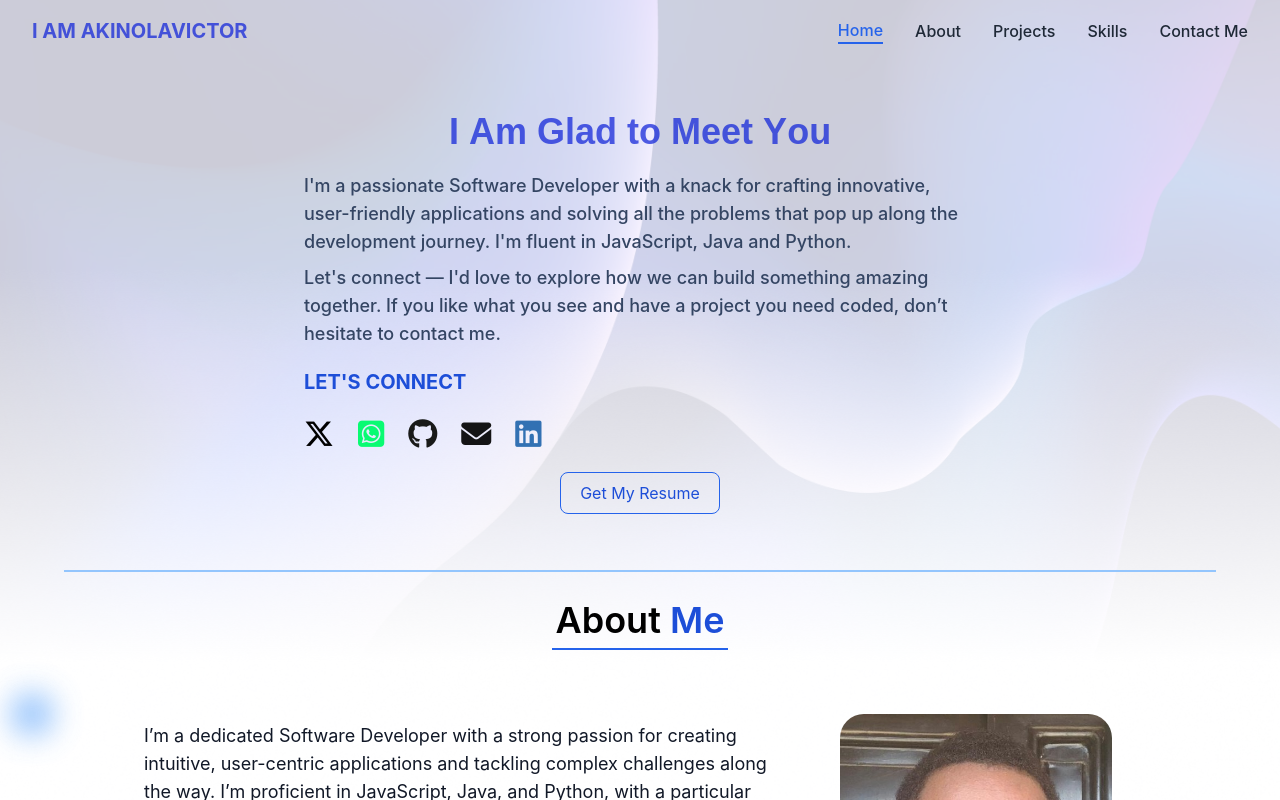
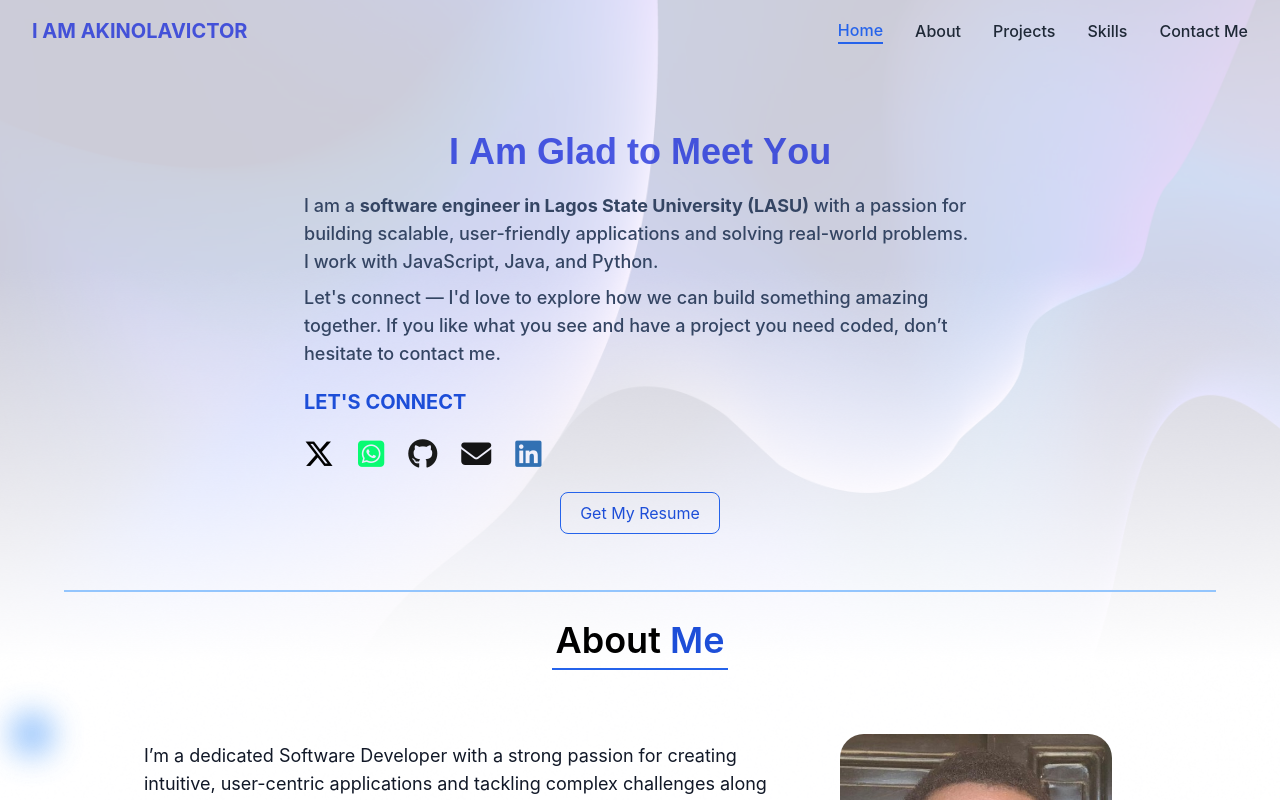
Before and after one commit to Alphaboy20023/NewPortfolio, a React (Create React App) app: page / in a window 1280 px wide. Shown: the top 800 px of the page. Built offline with nearby package versions, Linux system fonts and the light colour scheme.

Commit message:
added sr

```diff
--- a/src/pages/Home.tsx
+++ b/src/pages/Home.tsx
@@ -21,12 +21,15 @@ const Portfolio = () => {
         >
 
           <div className="flex-1 flex flex-col justify-center space-y-5 max-w-2xl text-center lg:text-left">
+            <h1 className="sr-only">
+              Software Engineer in LASU – Victor Akinola
+            </h1>
             <HeroText />
             <p className="text-[#344563] text-base sm:text-lg font-medium leading-relaxed">
-              I'm a passionate Software Developer with a knack for crafting
-              innovative, user-friendly applications and solving all the problems
-              that pop up along the development journey. I'm fluent in JavaScript, Java
-              and Python.
+              I am a <strong>software engineer in Lagos State University (LASU)</strong> with a passion for building
+              scalable, user-friendly applications and solving real-world problems.
+              I work with JavaScript, Java, and Python.
+
               <br />
               <span className="inline-block mt-2">
                 Let's connect — I'd love to explore how we can build something
```
